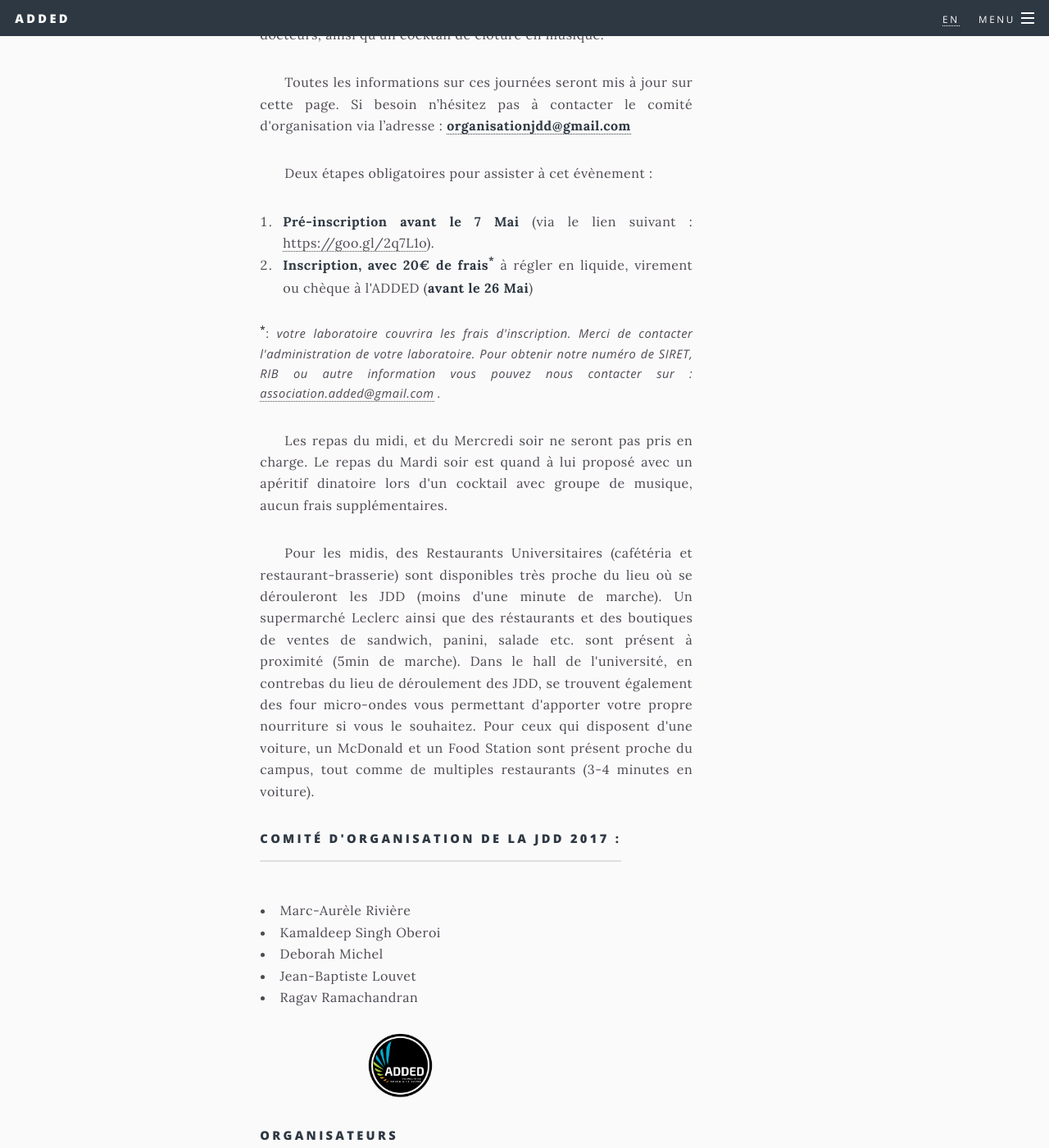
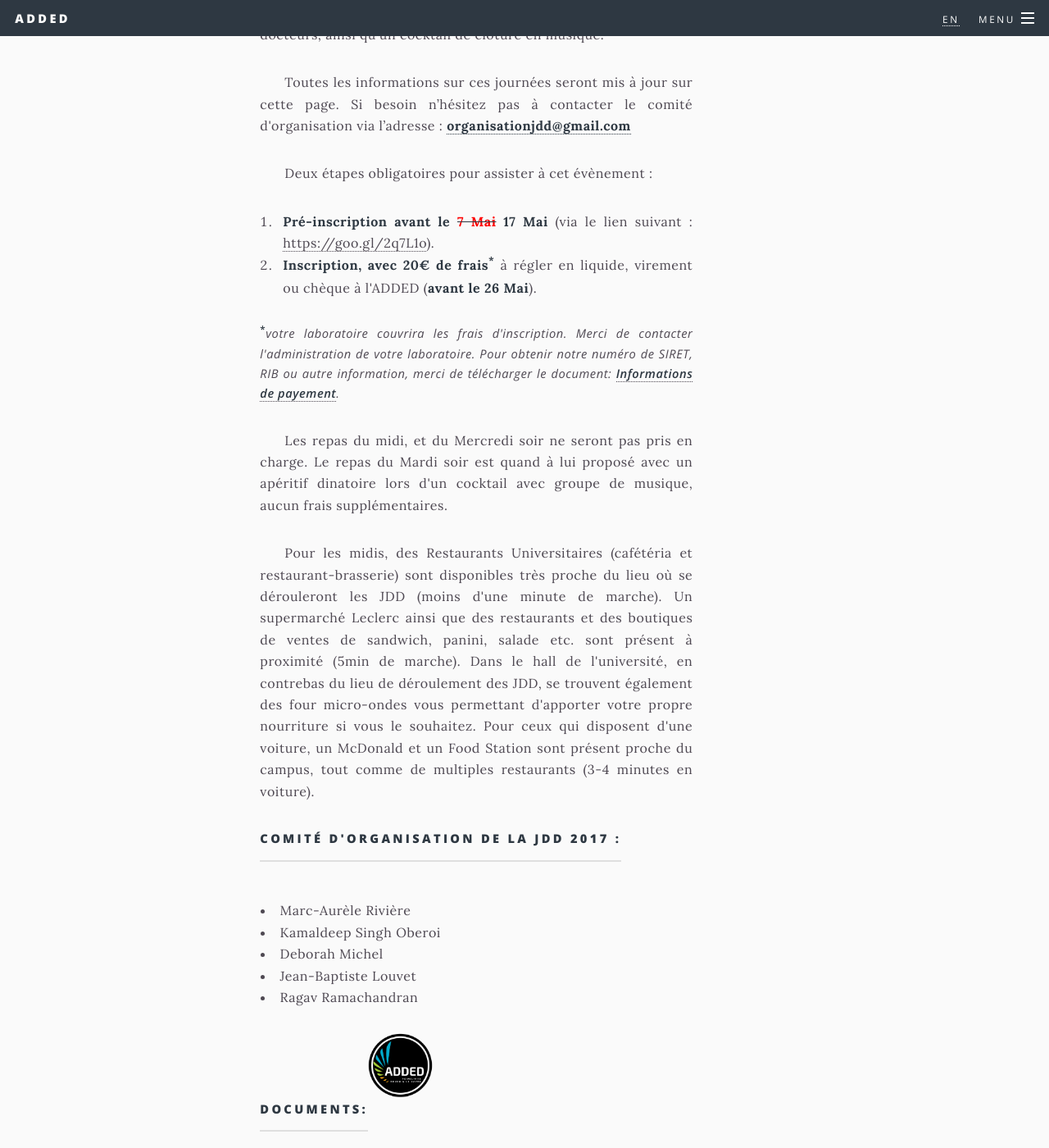
Before and after one commit to asso-added/asso-added.github.io, a Jekyll site: the page built from _pages/jdd2017-fr.html, in a window 1280 px wide and 1400 px high, scrolled down 1401 px. Shown: the whole window at 82% size. Built offline with Jekyll 4.4.1, drawn with Linux system fonts in a browser that asks for light colours; nearby versions of some CDN libraries; library files that are not in the unit come from our copies; comment, search, counter and statistics services are not loaded; some of the changed text lies outside the part shown.

Commit message:
more updates from Claire.

```diff
--- a/_includes/jdd2017-fr.html
+++ b/_includes/jdd2017-fr.html
@@ -51,16 +51,16 @@
   <p>
     Deux étapes obligatoires pour assister à cet évènement :
     <ol>
-      <li><strong>Pré-inscription avant le 7 Mai </strong>(via le lien suivant : <a href="https://goo.gl/2q7L1o">https://goo.gl/2q7L1o</a>).</li>
-      <li><strong>Inscription, avec 20€ de frais<sup>*</sp></strong> à régler en liquide, virement ou chèque à l'ADDED (<strong>avant le 26 Mai</strong>)</li>
+      <li><strong>Pré-inscription avant le <strike><font color="red">7 Mai</font></strike> 17 Mai </strong>(via le lien suivant : <a href="https://goo.gl/2q7L1o">https://goo.gl/2q7L1o</a>).</li>
+      <li><strong>Inscription, avec 20€ de frais<sup>*</sp></strong> à régler en liquide, virement ou chèque à l'ADDED (<strong>avant le 26 Mai</strong>).</li>
     </ol>
-<strong><sup>*</sup></strong>: <i>votre laboratoire couvrira les frais d'inscription. Merci de contacter l'administration de votre laboratoire. Pour obtenir notre numéro de SIRET, RIB ou autre information vous pouvez nous contacter sur : <a href="mailto:association.added@gmail.com">association.added@gmail.com</a> .</i>
+<strong><sup>*</sup></strong><i>votre laboratoire couvrira les frais d'inscription. Merci de contacter l'administration de votre laboratoire. Pour obtenir notre numéro de SIRET, RIB ou autre information, merci de télécharger le document: <a href="https://drive.google.com/open?id=0ByYVNAWsGuQrT0lWRWo3Umk2aXM"><strong>Informations de payement</strong></a>.</i>
   </p>
   <p>
     Les repas du midi, et du Mercredi soir ne seront pas pris en charge. Le repas du Mardi soir est quand à lui proposé avec un apéritif dinatoire lors d'un cocktail avec groupe de musique, aucun frais supplémentaires.
   </p>
   <p>
-    Pour les midis, des Restaurants Universitaires (cafétéria et restaurant-brasserie) sont disponibles très proche du lieu où se dérouleront les JDD (moins d'une minute de marche). Un supermarché Leclerc ainsi que des réstaurants et des boutiques de ventes de sandwich, panini, salade etc. sont présent à proximité (5min de marche). Dans le hall de l'université, en contrebas du lieu de déroulement des JDD, se trouvent également des four micro-ondes vous permettant d'apporter votre propre nourriture si vous le souhaitez. Pour ceux qui disposent d'une voiture, un McDonald et un Food Station sont présent proche du campus, tout comme de multiples restaurants (3-4 minutes en voiture).
+    Pour les midis, des Restaurants Universitaires (cafétéria et restaurant-brasserie) sont disponibles très proche du lieu où se dérouleront les JDD (moins d'une minute de marche). Un supermarché Leclerc ainsi que des restaurants et des boutiques de ventes de sandwich, panini, salade etc. sont présent à proximité (5min de marche). Dans le hall de l'université, en contrebas du lieu de déroulement des JDD, se trouvent également des four micro-ondes vous permettant d'apporter votre propre nourriture si vous le souhaitez. Pour ceux qui disposent d'une voiture, un McDonald et un Food Station sont présent proche du campus, tout comme de multiples restaurants (3-4 minutes en voiture).
   </p>
 
   <h4>Comité d'organisation de la JDD 2017 :</h4>
@@ -84,6 +84,13 @@
       </div>
       </div>
     </div>
+    <h4>Documents:</h4>
+    <ul>
+      <li><a href="https://drive.google.com/open?id=0ByYVNAWsGuQramlQOXgyenYxZk0">Affiche.</a></li>
+      <li><a href="https://drive.google.com/open?id=0ByYVNAWsGuQrT0lWRWo3Umk2aXM">Informations de payement.</a></li>
+      <li><a href="https://drive.google.com/open?id=0ByYVNAWsGuQrb2w0NGpvNG95Nmc">Points importants des JDD 2017.</a></li>
+    </ul>
+    <h4>Programme: <a href="https://drive.google.com/open?id=0ByYVNAWsGuQrZjhpamlVc1J5VWM">Programme <strong>provisoire</strong> des JDD 2017.</a></h4>
   </p>
   <h4>Organisateurs</h4>
     <div class="box alt" style="width: 50%; margin: 0 auto;" >
```
Also changed, not shown: _includes/jdd2017-en.html (+9 -2 lines), 5 other files.
